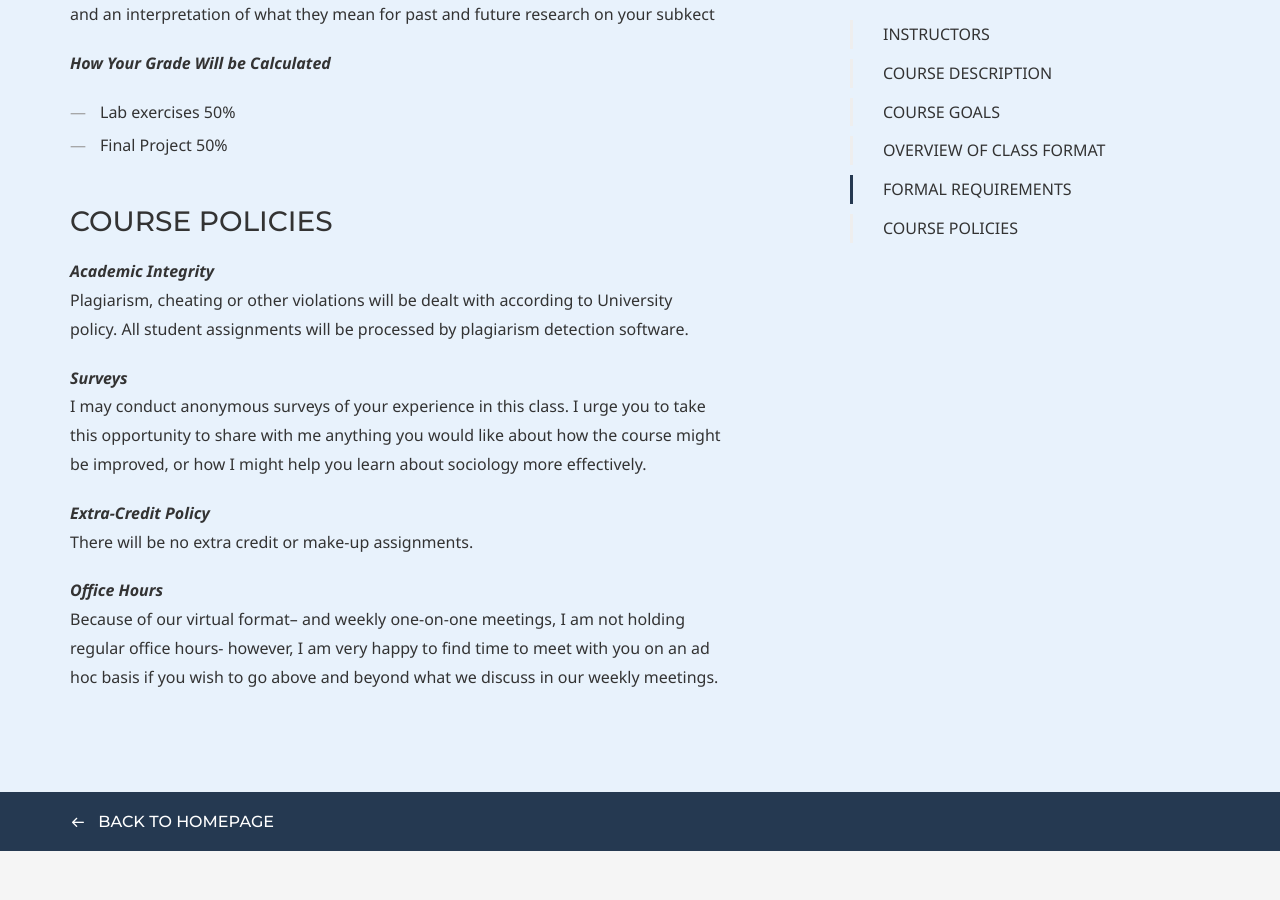
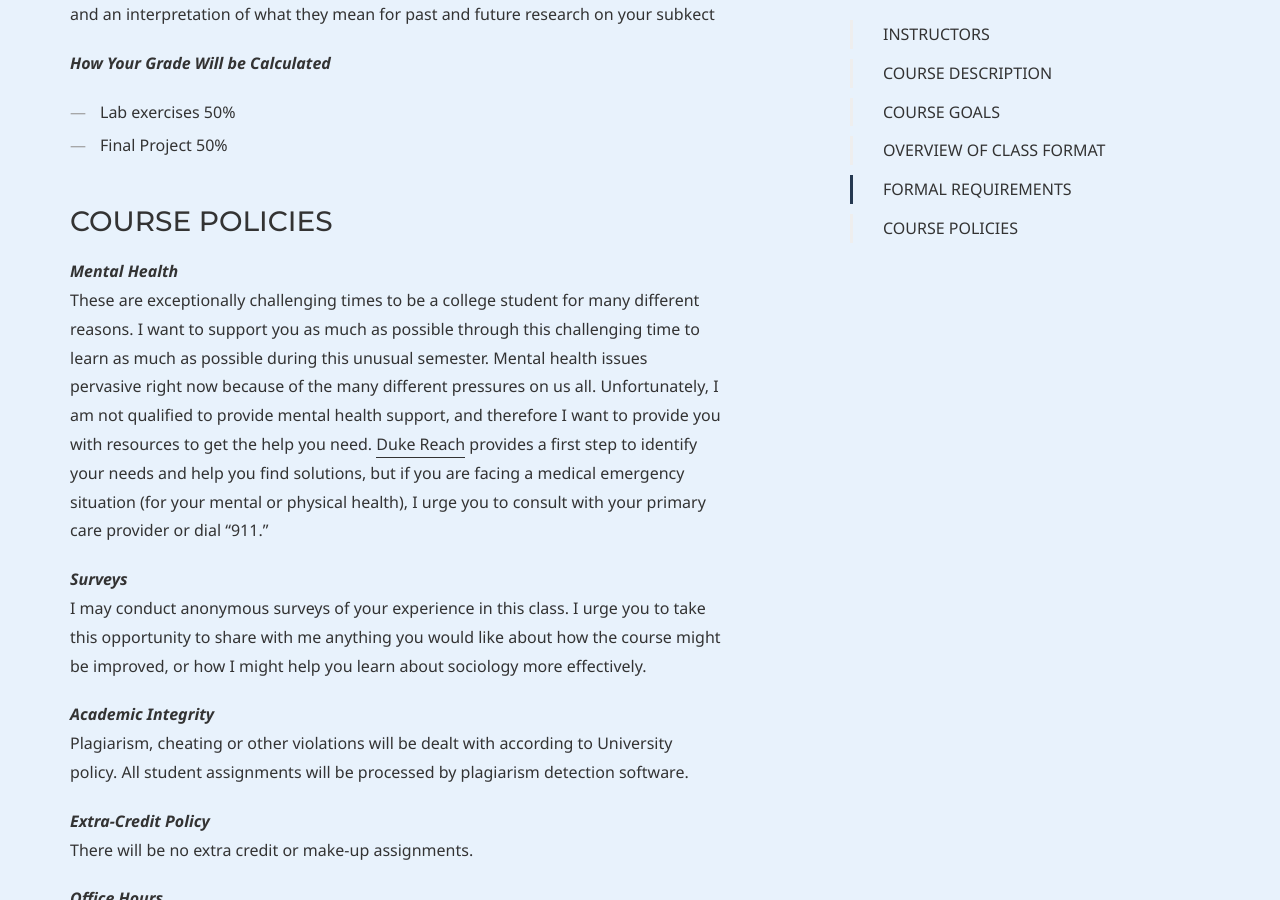
Before and after one commit to dssoc/dssoc.github.io, a Jekyll site: the page built from course.md, in a window 1280 px wide and 900 px high, scrolled down 6355 px. Built offline with Jekyll 4.4.1, drawn with Linux system fonts in a browser that asks for light colours; some web fonts are replaced.

Commit message:
Update course.md

```diff
--- a/course.md
+++ b/course.md
@@ -132,17 +132,20 @@ E) a detailed description of the results of your analysis, and an interpretation
 
 ### COURSE POLICIES
 
-***Academic Integrity***
+***Mental Health***
 <br/>
-Plagiarism, cheating or other violations will be dealt with according to University policy. All student assignments will be processed by plagiarism detection software.
+These are exceptionally challenging times to be a college student for many different reasons. I want to support you as much as possible through this challenging time to learn as much as possible during this unusual semester. Mental health issues pervasive right now because of the many different pressures on us all. Unfortunately, I am not qualified to provide mental health support, and therefore I want to provide you with resources to get the help you need. [Duke Reach](https://studentaffairs.duke.edu/dukereach1) provides a first step to identify your needs and help you find solutions, but if you are facing a medical emergency situation (for your mental or physical health), I urge you to consult with your primary care provider or dial "911."
 <br/>
-
 
 ***Surveys***
 <br/>
 I may conduct anonymous surveys of your experience in this class. I urge you to take this opportunity to share with me anything you would like about how the course might be improved, or how I might help you learn about sociology more effectively.
 <br/>
 
+***Academic Integrity***
+<br/>
+Plagiarism, cheating or other violations will be dealt with according to University policy. All student assignments will be processed by plagiarism detection software.
+<br/>
 
 ***Extra-Credit Policy***
 <br/>
```
